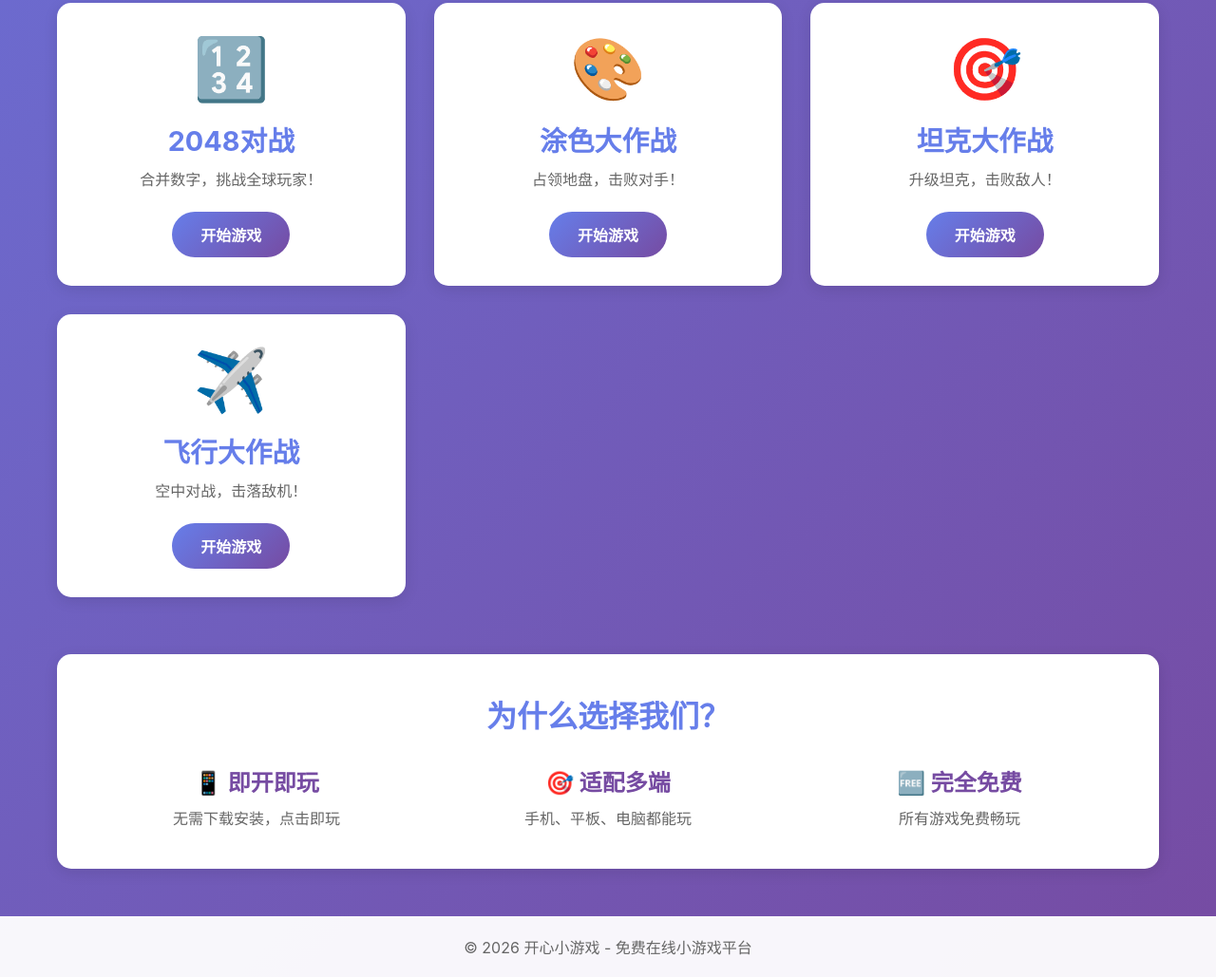
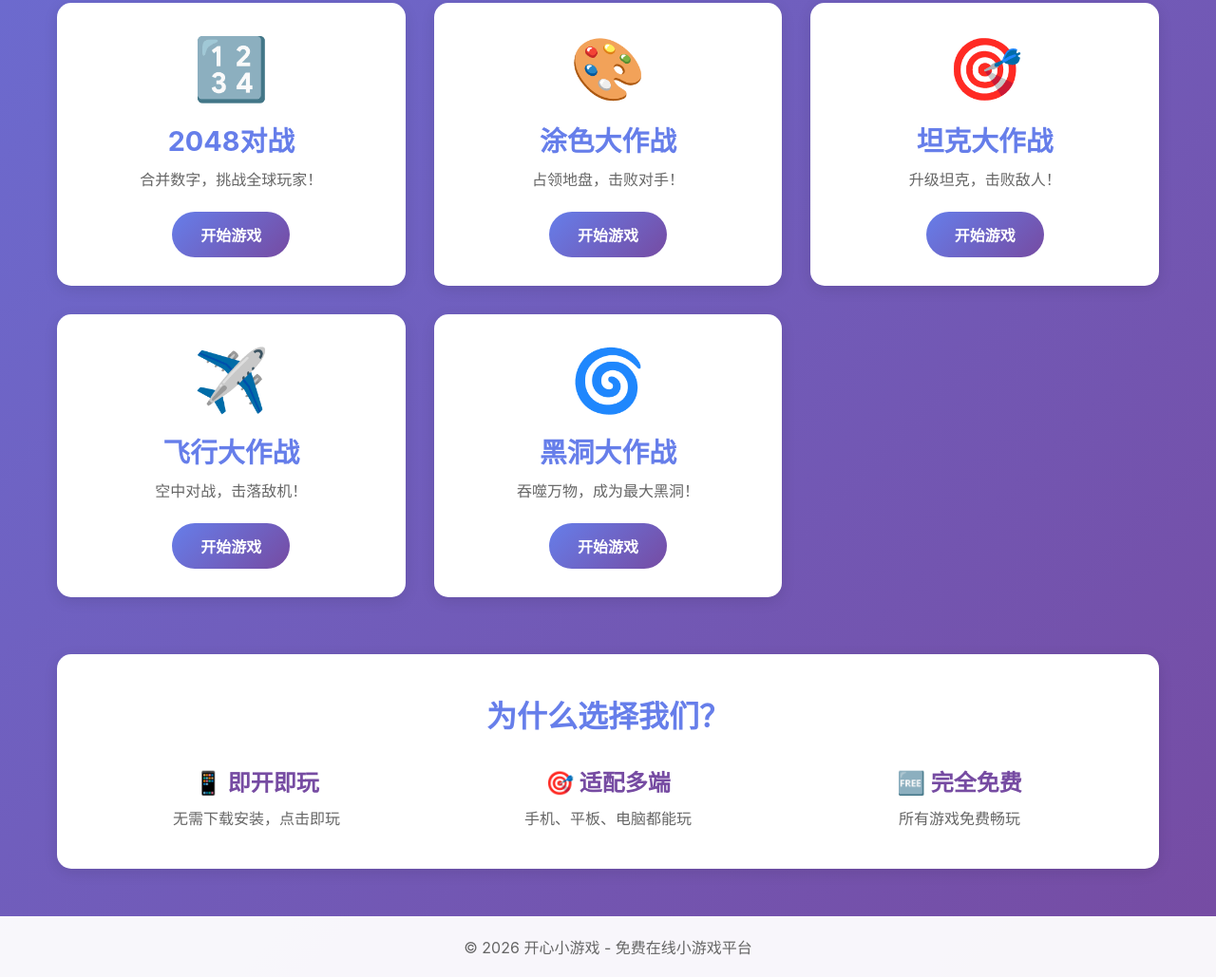
Before and after one commit to luckjackyer/game-website, a plain HTML site: page index.html in a window 1280 px wide. Shown: the part 1463-2492 px from the top of the page at 95% size. Drawn offline with Linux system fonts and the light colour scheme.

Commit message:
Update index.html

```diff
--- a/index.html
+++ b/index.html
@@ -135,6 +135,13 @@
                 <p>空中对战，击落敌机！</p>
                 <span class="play-btn">开始游戏</span>
             </a>
+
+            <a href="games/hole-io.html" class="game-card">
+                <div class="game-icon">🌀</div>
+                <h2>黑洞大作战</h2>
+                <p>吞噬万物，成为最大黑洞！</p>
+                <span class="play-btn">开始游戏</span>
+            </a>
         </section>
 
         <section class="features">
```
